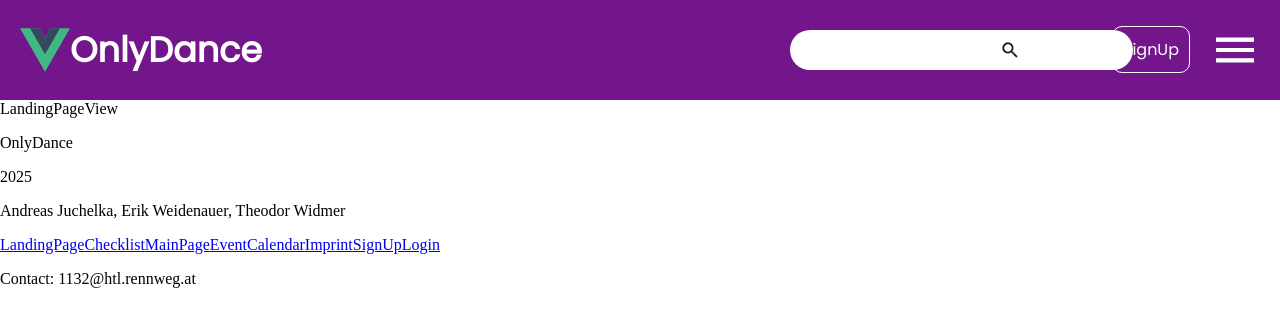
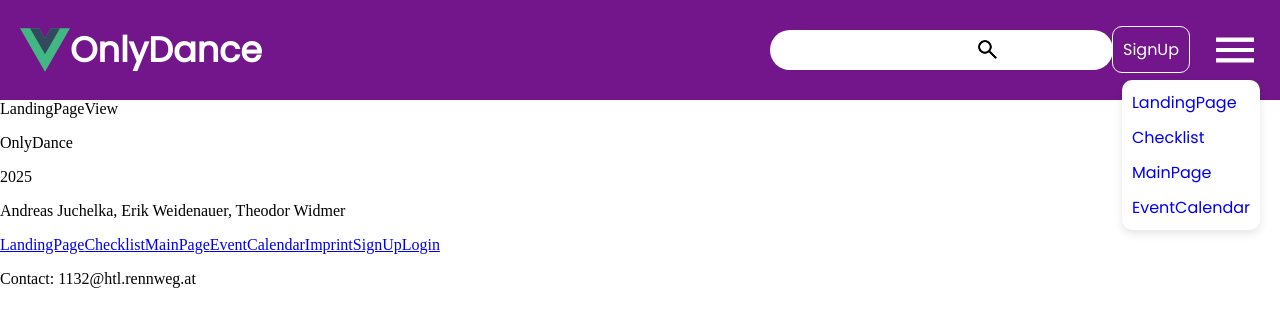
Before and after one commit to WeidenauerErik/OnlyDance-Frontend, a Vue app: page / in a window 1280 px wide. Both pictures are taken after a click on the picture 1235 px from the left and 49 px from the top of the page. Shown: the top 326 px of the page. Built offline with nearby package versions, Linux system fonts and the light colour scheme.

Commit message:
adding new features navbar

```diff
--- a/src/components/NavBarComponent.vue
+++ b/src/components/NavBarComponent.vue
@@ -1,5 +1,8 @@
 <script setup lang="ts">
+import {ref} from "vue";
 import {RouterLink} from "vue-router";
+
+const showMenu = ref(false);
 </script>
 
 <template>
@@ -20,13 +23,14 @@ import {RouterLink} from "vue-router";
       <RouterLink to="/SignUpLogin" class="routerLinksNavBar" id="loginNavBar">Login</RouterLink>
       <RouterLink to="/SignUpLogin" class="routerLinksNavBar" id="signUpNavBar">SignUp</RouterLink>
 
-      <img src="../assets/menuIcon.png" id="menuIconNavBar" alt="Menu button">
-      <!--
-      <RouterLink to="/" class="routerLinksNavBar">LandingPage</RouterLink>
-      <RouterLink to="/Checklist" class="routerLinksNavBar">Checklist</RouterLink>
-      <RouterLink to="/MainPage" class="routerLinksNavBar">MainPage</RouterLink>
-      <RouterLink to="/EventCalendar" class="routerLinksNavBar">EventCalendar</RouterLink>
-      -->
+      <img src="../assets/menuIcon.png" id="menuIconNavBar" alt="Menu button" @click="showMenu = !showMenu">
+
+      <div v-if="showMenu" id="menuDropdown">
+        <RouterLink to="/" class="routerLinksMenuNavBar">LandingPage</RouterLink>
+        <RouterLink to="/Checklist" class="routerLinksMenuNavBar">Checklist</RouterLink>
+        <RouterLink to="/MainPage" class="routerLinksMenuNavBar">MainPage</RouterLink>
+        <RouterLink to="/EventCalendar" class="routerLinksMenuNavBar">EventCalendar</RouterLink>
+      </div>
     </nav>
   </div>
 </template>
@@ -60,6 +64,14 @@ import {RouterLink} from "vue-router";
     flex-direction: row;
     align-items: center;
     margin-right: 20px;
+    position: relative;
+
+    .routerLinksNavBar {
+      text-decoration: none;
+      padding: 5px 10px;
+      border-radius: 5px;
+      color: $basic-white;
+    }
 
     #signUpNavBar {
       border: $basic-white 1px solid;
@@ -78,7 +90,6 @@ import {RouterLink} from "vue-router";
       align-items: center;
       width: 30vh;
 
-
       #searchBarInputNavBar {
         flex: 1;
         border: none;
@@ -89,6 +100,7 @@ import {RouterLink} from "vue-router";
         color: var(--primary-color);
         box-sizing: border-box;
         padding-right: 40px;
+        outline: none;
       }
 
       #searchBarButtonNavBar {
@@ -103,49 +115,33 @@ import {RouterLink} from "vue-router";
         padding: 5px;
 
         img {
-          width: 20px;
-          height: 20px;
+          width: 25px;
+          height: 25px;
         }
       }
     }
-
-    /*
-    #searchBarNavBar {
-      border: none;
-      border-radius: 20px;
-      height: 5vh;
-      font-size: 15px;
-      padding-left: 10px;
-      width: 30vh;
-      color: $primary-color;
-
-      box-sizing: border-box;
-      background-size: 25px;
-      background-image: url('../assets/searchIcon.png');
-      background-position: bottom 50% right 3%;
-      background-repeat: no-repeat;
-    }
-
-    #searchBarNavBar:focus {
-      outline: none;
-    }
-
-     */
 
     #menuIconNavBar {
       width: 50px;
       cursor: pointer;
     }
 
-    .routerLinksNavBar {
-      color: $basic-white;
-      text-decoration: none;
-    }
+    #menuDropdown {
+      position: absolute;
+      top: 110%;
+      right: 0;
+      background-color: $basic-white;
+      border-radius: 10px;
+      box-shadow: 0 4px 8px rgba(0, 0, 0, 0.1);
+      display: flex;
+      flex-direction: column;
+      padding: 10px;
+      gap: 10px;
 
-    .routerLinksNavBar:hover {
-      color: $primary-color;
+      .routerLinksMenuNavBar {
+        text-decoration: none;
+      }
     }
   }
 }
-
 </style>
```
